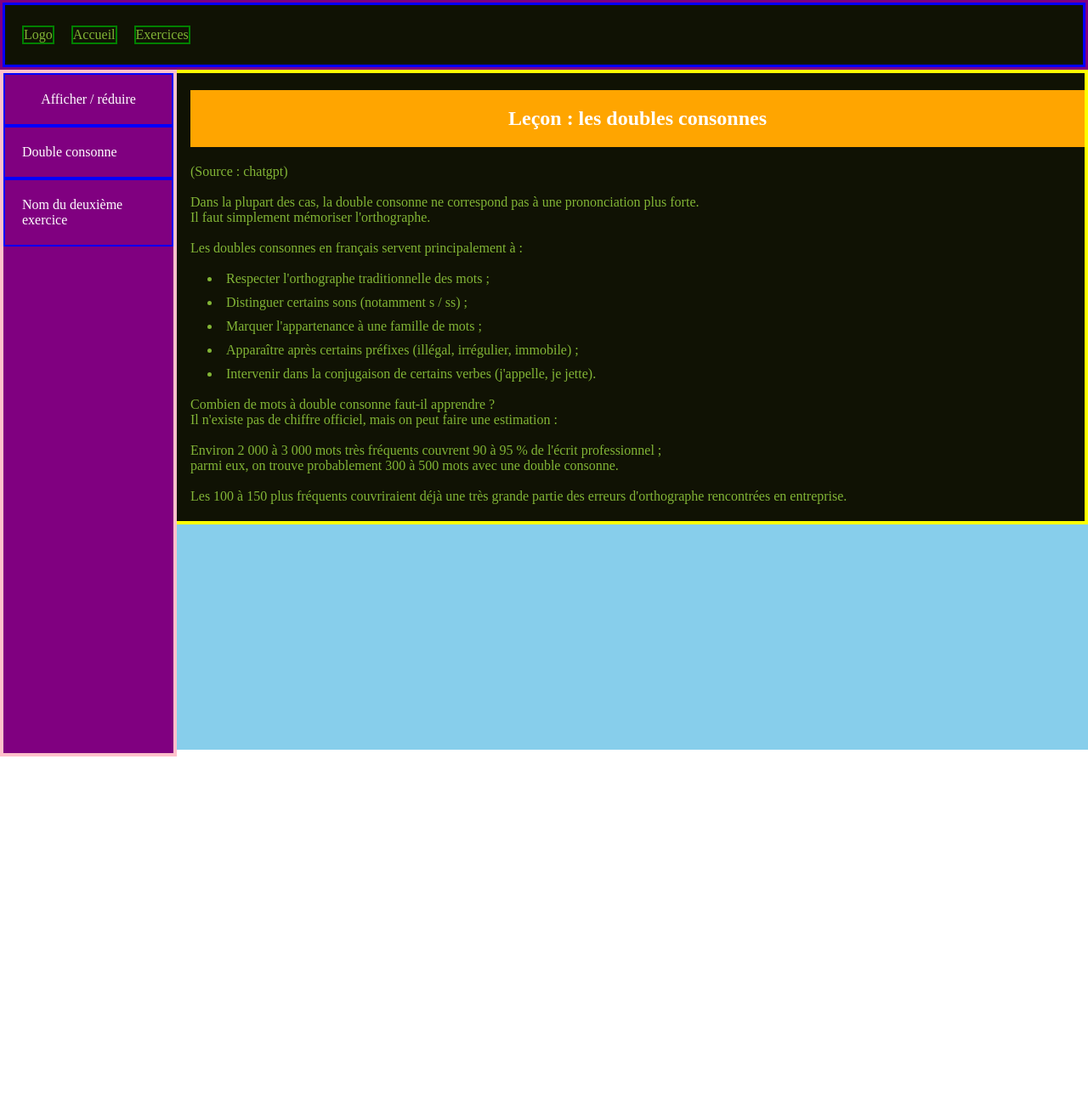
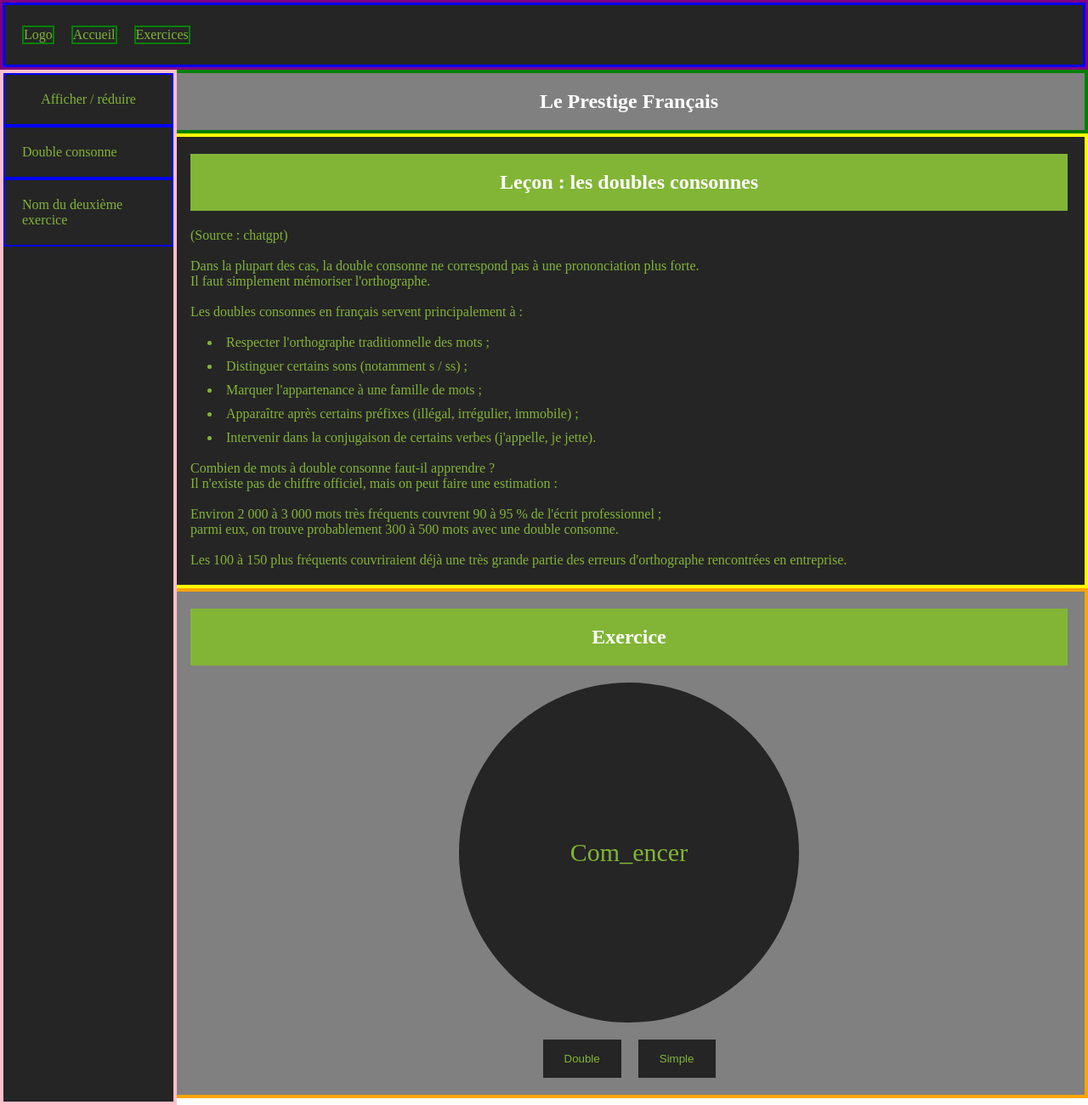
Before and after one commit to matthieuClio/LePrestigeFrancais-Front-end, a React (Vite) app: page /exercices in a window 1280 px wide. Shown: the whole page at 85% size. Before the commit the page ends 890 px from the top, so only its background shows below. Built offline with nearby package versions, Linux system fonts and the light colour scheme.

Commit message:
feat (exercises) : exercise section second version.

```diff
--- a/src/features/exercises/components/LeftMenu.tsx
+++ b/src/features/exercises/components/LeftMenu.tsx
@@ -1,6 +1,6 @@
 export default function LeftMenu () {
     return (
-        <nav style={{width: 200, height: '100%', backgroundColor: 'purple', color: 'white', border: '4px solid pink', position: 'absolute', left: 0}}>
+        <nav style={{width: 200, height: '100%', border: '4px solid pink', position: 'absolute', left: 0}} className="background-color-primary color-secondary">
             <ul className="list-style-none">
                 <li style={{border: '2px solid blue'}} className="text-align-center padding">
                     Afficher / réduire
--- a/src/features/exercises/pages/Exercises.tsx
+++ b/src/features/exercises/pages/Exercises.tsx
@@ -10,18 +10,25 @@ export default function Exercises () {
             {/* Menu */}
             <Menu />
 
-            <main style={{display: 'flex', flexWrap: 'wrap', height: '100vh', backgroundColor: 'skyblue',  position: 'relative', flexDirection: 'column'}}>
+            <main style={{display: 'flex', backgroundColor: 'gray',  position: 'relative', flexDirection: 'column'}}>
 
-                {/* Left menu */}
+                {/* Left menu - Exercices navigation */}
                 <LeftMenu />
 
-                <section style={{paddingTop: '20px', paddingBottom: '20px', paddingLeft: '220px', color: 'white', border: '4px solid yellow'}} className="background-color-primary">
-                    {/* Exercise */}
-                    <h1 style={{paddingTop: 20, paddingBottom: 20, backgroundColor: 'orange', color: 'white', textAlign: 'center'}}>
+                {/* Lesson */}
+                <section style={{paddingTop: '20px', paddingBottom: '20px', paddingLeft: '220px', paddingRight: '20px', color: 'white', border: '4px solid green'}}
+                className="text-align-center">
+                    <h1>Le Prestige Français</h1>
+                </section>
+
+                {/* Lesson */}
+                <section style={{paddingTop: '20px', paddingBottom: '20px', paddingLeft: '220px', paddingRight: '20px', color: 'white', border: '4px solid yellow'}}
+                className="background-color-primary">
+                    <h2 style={{paddingTop: 20, paddingBottom: 20, color: 'white', textAlign: 'center'}} className="background-color-secondary">
                         Leçon : les doubles consonnes
-                    </h1>
+                    </h2>
 
-                    <p style={{paddingTop: 20}} className="color-secondary">
+                    <p className="margin-top color-secondary">
                         (Source : chatgpt)
                         <br/>
                         <br/>
@@ -64,12 +71,29 @@ export default function Exercises () {
                     </p>
                 </section>
 
-                {/* <div style={{width: 400, height: 400, backgroundColor: 'green', margin: 'auto', textAlign: 'center', borderRadius: '100%'}}>
-                    Com_encer
-                </div>
+                {/* Exercise */}
+                <section style={{paddingTop: '20px', paddingBottom: '20px', paddingLeft: '220px', paddingRight: '20px', border: '4px solid orange'}}>
+                    <h2 style={{paddingTop: 20, paddingBottom: 20, color: 'white', textAlign: 'center'}} className="background-color-secondary">
+                        Exercice
+                    </h2>
 
-                <button style={{width: 200, margin: 'auto'}}>Double</button>
-                <button style={{width: 200, margin: 'auto'}}>Simple</button> */}
+                    <div style={{display: 'flex', justifyContent: 'center', alignItems: 'center', width: 400, height: 400, margin: 'auto', marginTop: 20,  borderRadius: '100%'}}
+                    className="background-color-primary">
+                        <span style={{fontSize: 30}} className="color-secondary">Com_encer</span>
+                    </div>
+
+                    <div style={{textAlign: "center"}} className="margin-top">
+                        <button style={{paddingTop: 15, paddingBottom: 15, paddingLeft: 25, paddingRight: 25, marginRight: 10, border: 'none', cursor: 'pointer'}}
+                        className="background-color-primary color-secondary">
+                            Double
+                        </button>
+
+                        <button style={{paddingTop: 15, paddingBottom: 15, paddingLeft: 25, paddingRight: 25, marginLeft: 10, border: 'none', cursor: 'pointer'}}
+                        className="background-color-primary color-secondary">
+                            Simple
+                        </button>
+                    </div>
+                </section>
             </main>
         </>
     );
--- a/src/styles/global.css
+++ b/src/styles/global.css
@@ -12,11 +12,17 @@ a {
 /* -------- */
 
 /* Primary, secondary... */
+/* .color-primary {
+    color: #101204;
+} */
 .color-primary {
-    color: #101204;
+    color: #252525;
 }
+/* .background-color-primary {
+    background-color: #101204;
+} */
 .background-color-primary {
-    background-color: #101204;
+    background-color: #252525;
 }
 .color-secondary {
     color: #82B536;
```
